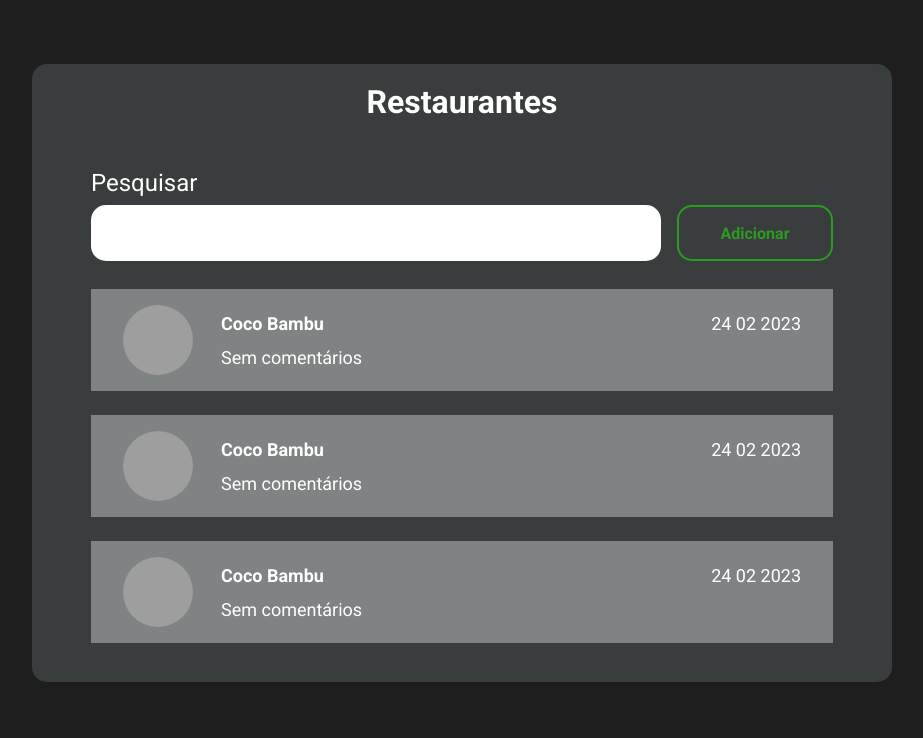
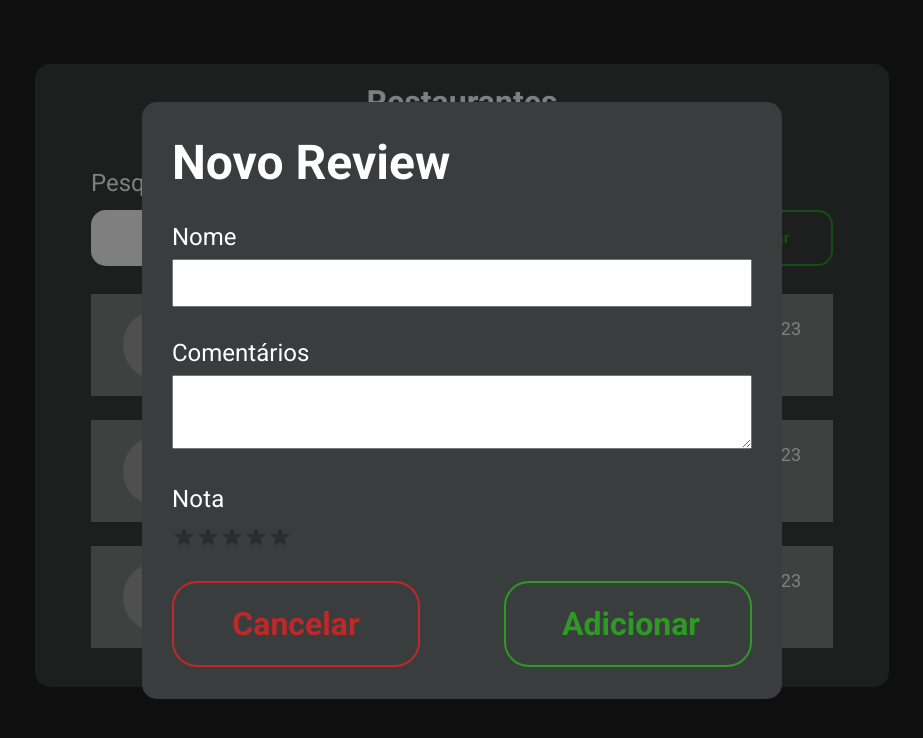
Before and after one commit to Dex64ter/restaurant-list, a React (Vite) app: page / in a window 1280 px wide. Both pictures are taken after a click on the link "Adicionar". Shown: the top 738 px of the page, without its empty margins (178-1101 px from the left). Built offline with nearby package versions, Linux system fonts and the light colour scheme; grey boxes are pictures that could not be loaded.

Commit message:
Refatorando elementos e criação do modal

```diff
--- a/package.json
+++ b/package.json
@@ -11,11 +11,13 @@
   },
   "dependencies": {
     "react": "^18.2.0",
-    "react-dom": "^18.2.0"
+    "react-dom": "^18.2.0",
+    "react-modal": "^3.16.1"
   },
   "devDependencies": {
     "@types/react": "^18.2.43",
     "@types/react-dom": "^18.2.17",
+    "@types/react-modal": "^3.16.3",
     "@typescript-eslint/eslint-plugin": "^6.14.0",
     "@typescript-eslint/parser": "^6.14.0",
     "@vitejs/plugin-react": "^4.2.1",
--- a/src/App.module.css
+++ b/src/App.module.css
@@ -1,7 +1,7 @@
 .container {
   background: var(--gray-500);
   max-width: 860px;
-  margin: 4rem auto;
+  margin-top: 4rem;
   padding: 1.2rem 2.5rem;
   display: flex;
   flex-direction: column;
--- a/src/App.tsx
+++ b/src/App.tsx
@@ -1,16 +1,32 @@
+import Modal from 'react-modal';
+import { useState } from 'react';
 import { Search } from './components/Search/Search';
 import { ResElement } from './components/ResElement/ResElement';
+import { NewReviewModal } from './components/NewReviewModal/NewReviewModal';
 
 import './global.css';
 import styles from './App.module.css';
 
+Modal.setAppElement('#root');
+
 export function App() {
+  const [newReviewModalIsOpen, setNewReviewModalIsOpen] = useState(false);
+
+  function handleModal(){
+    setNewReviewModalIsOpen(!newReviewModalIsOpen);
+  }
+
+  function closeModal(){
+    setNewReviewModalIsOpen(false);
+  }
+
   return (
     <>
       <main className={styles.container}>
         <h1>Restaurantes</h1>
         <section className={styles.list}>
-          <Search />
+          <Search onNewReviewModalIsOpen={handleModal} />
+          <NewReviewModal isOpen={newReviewModalIsOpen} onRequest={closeModal} />
           <ul>
             <ResElement />
             <ResElement />
--- /dev/null
+++ b/src/components/NewReviewModal/NewReviewModal.module.css
@@ -0,0 +1,71 @@
+.formModal {
+  display: flex;
+  flex-direction: column;
+  justify-content: center;
+  gap: 2rem;
+
+}
+
+.formModal h2 {
+  font-size: 3rem;
+}
+
+.formModal fieldset {
+  border: none;
+  display: flex;
+  flex-direction: column;
+  gap: 0.5rem;
+}
+
+.formModal fieldset label {
+  font-size: 1.5rem;
+}
+
+.formModal fieldset input, .textAreaComp {
+  outline: none;
+  font-size: 1.5rem;
+  padding: .5rem .8rem;
+  white-space: pre-wrap;
+}
+
+.buttonArea {
+  display: flex;
+  justify-content: space-between;
+  gap: 1rem;
+}
+
+.buttonArea button {
+  width: 248px;
+  padding: 1.375rem 3.5rem;
+  font-size: 2rem;
+  font-weight: bold;
+
+  background: transparent;
+  border-radius: 25px;
+
+  cursor: pointer;
+}
+
+.cancelButton {
+  color: var(--red-alert);
+  border: 2px solid var(--red-alert);
+
+  transition: color .2s, background .2s;
+}
+
+.cancelButton:hover {
+  background: var(--red-alert);
+  color: var(--white);
+}
+
+.addButton {
+  color: var(--green-strong);
+  border: 2px solid var(--green-strong);
+
+  transition: color .2s, background .2s;
+}
+
+.addButton:hover {
+  background: var(--green-strong);
+  color: var(--white);
+}
--- /dev/null
+++ b/src/components/NewReviewModal/NewReviewModal.tsx
@@ -0,0 +1,54 @@
+import Modal from 'react-modal';
+import styles from './NewReviewModal.module.css'
+import Rating from '@material-ui/lab/Rating';
+import Typography from '@material-ui/core/Typography';
+import Box from '@material-ui/core/Box';
+import { useState } from 'react';
+
+
+interface NewReviewModalProps {
+  isOpen: boolean;
+  onRequest: () => void;
+}
+
+export function NewReviewModal({isOpen, onRequest}: NewReviewModalProps) {
+  const [value, setValue] = useState(0);
+
+  return (
+    <Modal
+      className="Modal"
+      overlayClassName="Modal-overlay"
+      isOpen={isOpen}
+      contentLabel="Example Modal"
+      onRequestClose={onRequest}
+    >
+      <form className={styles.formModal} action="">
+        <h2>Novo Review</h2>
+        <fieldset>
+          <label htmlFor="name">Nome</label>
+          <input id='name' type="text" />
+        </fieldset>
+        <fieldset>
+          <label htmlFor="comments">Comentários</label>
+          <textarea className={styles.textAreaComp} id='comments' />
+        </fieldset>
+
+        <Box component="fieldset" mb={3} borderColor="transparent">
+          <Typography component="label">Nota</Typography>
+          <Rating
+            name="simple-controlled"
+            value={value}
+            onChange={(_e, newValue) => {
+              setValue(newValue || 0);
+            }}
+          />
+        </Box>
+
+        <div className={styles.buttonArea}>
+          <button onClick={onRequest} className={styles.cancelButton}>Cancelar</button>
+          <button className={styles.addButton} type="submit">Adicionar</button>
+        </div>
+      </form>
+    </Modal>
+  )
+}
--- a/src/components/Search/Search.module.css
+++ b/src/components/Search/Search.module.css
@@ -8,16 +8,24 @@
   gap: 1rem;
 }
 
-.search label {
+.search fieldset {
   display: flex;
   flex-direction: column;
   align-items: flex-start;
-  gap: 0.5rem;
+  gap: 0.8rem;
+
+  border: none;
 
   font-size: 1.5rem;
 }
 
-.search label input {
+label {
+  display: flex;
+  align-items: center;
+  gap: .5rem;
+}
+
+.search fieldset input {
   width: 570px;
   height: 56px;
   border-radius: 15px;
--- a/src/components/Search/Search.tsx
+++ b/src/components/Search/Search.tsx
@@ -1,15 +1,24 @@
-import styles from './Search.module.css'
+import styles from './Search.module.css';
+import { FiSearch } from 'react-icons/fi';
 
-export function Search() {
+interface SearchProps {
+  onNewReviewModalIsOpen: () => void;
+}
+
+export function Search({onNewReviewModalIsOpen}:SearchProps) {
   return (
     <div className={styles.search}>
-      <label htmlFor="Pesquisar">
-        Pesquisar
-        <input type="text" className="" id="Pesquisar"/>
-      </label>
-      <a className={styles.addButton} href="#">
+      <fieldset>
+        <label htmlFor="Pesquisar">
+          Pesquisar <FiSearch/>
+        </label>
+        <input type="text" className="" id="Pesquisar" />
+      </fieldset>
+
+      <a className={styles.addButton} href="#" onClick={onNewReviewModalIsOpen}>
         Adicionar
       </a>
+
     </div>
   );
 }
--- a/src/global.css
+++ b/src/global.css
@@ -17,8 +17,34 @@
 body {
   background: var(--gray-bk);
   color: var(--white);
+  display: flex;
+  align-items: center;
+  justify-content: center;
 }
 
 body, textarea, input, button {
   font: 400 1rem "Roboto", sans-serif;
 }
+
+/* modal */
+.Modal-overlay {
+  background-color: rgba(0, 0, 0, 0.5);
+  position: fixed;
+  top: 0;
+  right: 0;
+  left: 0;
+  bottom: 0;
+
+  display: flex;
+  align-items: center;
+  justify-content: center;
+}
+
+.Modal {
+  width: 100%;
+  max-width: 640px;
+  background: var(--gray-500);
+  padding: 2rem 1.875rem;
+  position: relative;
+  border-radius: 15px;
+}
```
Also changed, not shown: 2 other files (tests, documents, lock files or other folders).
